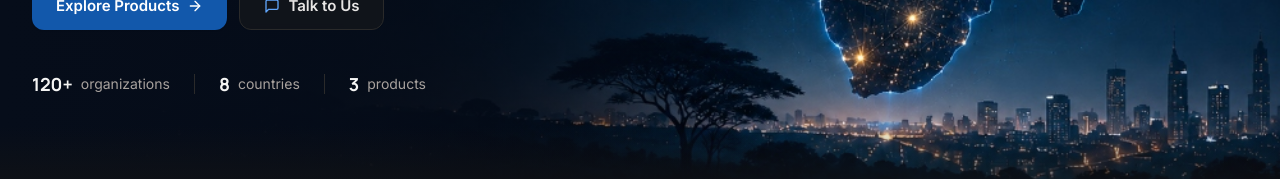
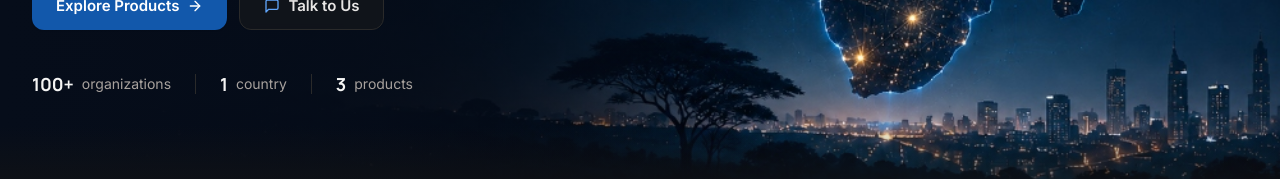
Before and after one commit to BAMSSA-DEVS/smooth.africa, a Next.js app: page / in a window 1280 px wide. Shown: the part 578-757 px from the top of the page. Built offline with nearby package versions, Linux system fonts and the light colour scheme.

Commit message:
Update stats: change organizations to 100+, countries to 1, and remove projects delivered

```diff
--- a/components/HeroSection.tsx
+++ b/components/HeroSection.tsx
@@ -118,13 +118,13 @@ export const HeroSection: React.FC<HeroSectionProps> = ({ onOpenDemoModal }) =>
               className="pt-2 flex items-center gap-6 text-sm text-stone-500 dark:text-stone-400"
             >
               <div className="flex items-center gap-2">
-                <span className="font-heading font-bold text-stone-900 dark:text-stone-100 text-lg">120+</span>
+                <span className="font-heading font-bold text-stone-900 dark:text-stone-100 text-lg">100+</span>
                 <span>organizations</span>
               </div>
               <div className="w-px h-5 bg-stone-200 dark:bg-[#2A2A2A]" />
               <div className="flex items-center gap-2">
-                <span className="font-heading font-bold text-stone-900 dark:text-stone-100 text-lg">8</span>
-                <span>countries</span>
+                <span className="font-heading font-bold text-stone-900 dark:text-stone-100 text-lg">1</span>
+                <span>country</span>
               </div>
               <div className="w-px h-5 bg-stone-200 dark:bg-[#2A2A2A]" />
               <div className="flex items-center gap-2">
--- a/data/companyData.ts
+++ b/data/companyData.ts
@@ -302,11 +302,10 @@ export const companyData = {
 
   metrics: [
     { id: "m1", label: "Products Built", value: 2, suffix: "" },
-    { id: "m2", label: "Organizations Served", value: 120, suffix: "+" },
-    { id: "m3", label: "Countries Reached", value: 8, suffix: "" },
+    { id: "m2", label: "Organizations Served", value: 100, suffix: "+" },
+    { id: "m3", label: "Countries Reached", value: 1, suffix: "" },
     { id: "m4", label: "Active Users", value: 15000, suffix: "+" },
-    { id: "m5", label: "Projects Delivered", value: 47, suffix: "" },
-    { id: "m6", label: "Years Building", value: 4, suffix: "" },
+    { id: "m6", label: "Years Building", value: 3, suffix: "+" },
   ] as MetricItem[],
 
   testimonials: [
```
